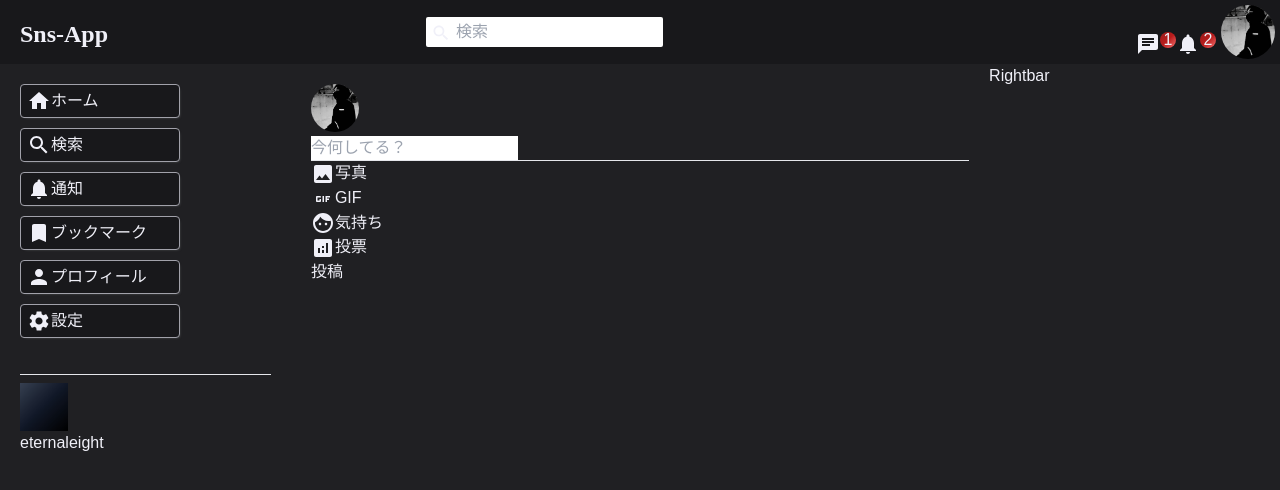
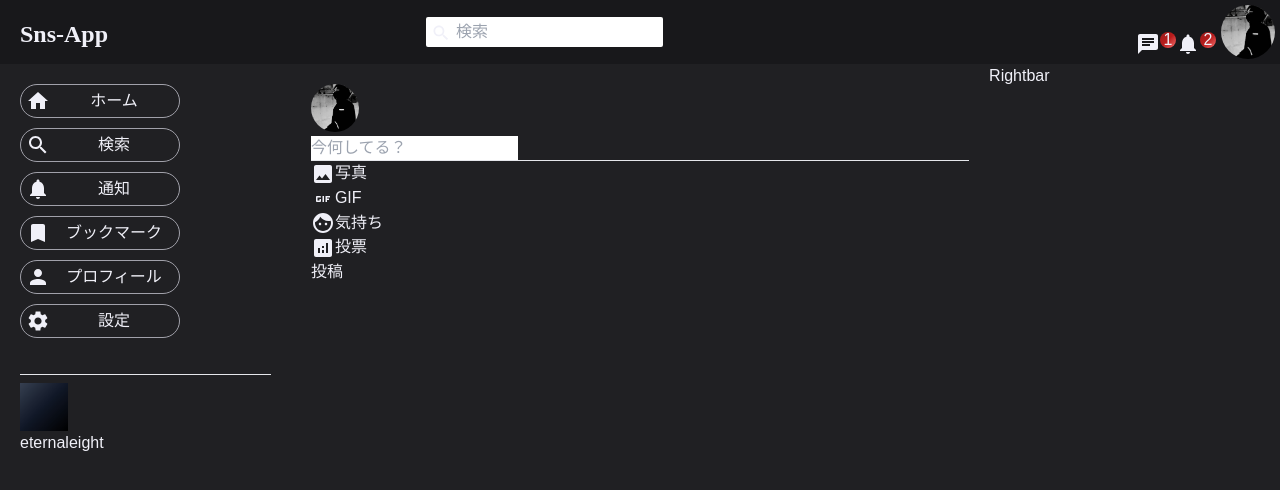
Before and after one commit to eternaleight/geek-sns, a React (Create React App) app: page / in a window 1280 px wide. Shown: the top 490 px of the page. Built offline with nearby package versions, Linux system fonts and the light colour scheme; a small style sheet from the web is missing; the HTML template or start-up script is replaced by a standard one.

Commit message:
fix(button): add effective animation for button

```diff
--- a/src/App.scss
+++ b/src/App.scss
@@ -15,3 +15,63 @@ body {
 input {
   color: #000;
 }
+
+.Btn{
+  position: relative;
+}
+
+.Btn-Text{
+  width: 100%;
+  height: 100%;
+  z-index: 10;
+}
+
+.Btn-Text:after{
+  content: "";
+  position: absolute;
+  top: 0;
+  left: 0px;
+  bottom: 0;
+  width: 0;
+  display: block;
+  background: #101010f0;
+  z-index: -1;
+  transition: 0.05s;
+}
+
+
+.Btn-Text:hover{
+  color: #fff;
+}
+
+
+.Btn-Text:hover:after{
+  width: 100%;
+  animation: rounded 0.5s;
+}
+
+
+@keyframes rounded
+{
+  0% {
+  border-radius: 20px;
+  }
+  100% {
+  border-radius: 0px;
+  }
+}
+
+@keyframes rounded-reverse
+{
+  0% {
+  border-radius: 20px;
+  background: #333;
+  }
+  70% {
+  background: transparent;
+  }
+  100% {
+  border-radius: 20px;
+  background: transparent;
+  }
+}
--- a/src/components/Sidebar.tsx
+++ b/src/components/Sidebar.tsx
@@ -10,9 +10,10 @@ import {
 const style = {
   sidebarWrapper: `p-[20px]`,
   sidebarList: ``,
-  sidebarListItem: `hover:bg-zinc-800 bg-zinc-900 border-[0.9px] border-zinc-400 flex w-[10rem] items-center mb-[10px] px-[6px] py-[4px] cursor-pointer shadow-[2px_2px_3px_-3px_#b0b5b5aa] hover:shadow-none  rounded-[4px] hover:rounded-[20px] duration-[.15s]`,
-  sidebarListIcon: ``,
-  sidebarListText: ``,
+  sidebarListItem: `text-center bg-[#202023] border-[0.9px] hover:border-[0.9px] border-zinc-400 flex w-[10rem] items-center mb-[10px] px-[6px] py-[4px] cursor-pointer  hover:shadow-none rounded-[20px] hover:rounded-[0px] hover:border-zinc-400 duration-[.15s] Btn `,
+  sidebarListIcon: `absolute left-[5px]`,
+  sidebarListText: `ml-7 Btn-Text`,
+  transparent: `Btn-Text content-[""] after:bg-transparent after:w-[100%]`,
 }
 
 const Sidebar: React.FC = () => (
@@ -20,40 +21,46 @@ const Sidebar: React.FC = () => (
     <div className={style.sidebarWrapper}>
       <ul className={style.sidebarList}>
         <li className={style.sidebarListItem}>
-          <Home className={style.sidebarListIcon} />
           <span className={style.sidebarListText}>
+            <div className={style.transparent}></div>
+            <Home className={style.sidebarListIcon} />
             ホーム
           </span>
         </li>
         <li className={style.sidebarListItem}>
-          <Search className={style.sidebarListIcon} />
           <span className={style.sidebarListText}>
+            <div className={style.transparent}></div>
+            <Search className={style.sidebarListIcon} />
             検索
           </span>
         </li>
         <li className={style.sidebarListItem}>
-          <Notifications
-            className={style.sidebarListIcon}
-          />
           <span className={style.sidebarListText}>
+            <div className={style.transparent}></div>
+            <Notifications
+              className={style.sidebarListIcon}
+            />
             通知
           </span>
         </li>
         <li className={style.sidebarListItem}>
-          <Bookmark className={style.sidebarListIcon} />
           <span className={style.sidebarListText}>
+            <div className={style.transparent}></div>
+            <Bookmark className={style.sidebarListIcon} />
             ブックマーク
           </span>
         </li>
         <li className={style.sidebarListItem}>
-          <Person className={style.sidebarListIcon} />
           <span className={style.sidebarListText}>
+            <div className={style.transparent}></div>
+            <Person className={style.sidebarListIcon} />
             プロフィール
           </span>
         </li>
         <li className={style.sidebarListItem}>
-          <Settings className={style.sidebarListIcon} />
           <span className={style.sidebarListText}>
+            <div className={style.transparent}></div>
+            <Settings className={style.sidebarListIcon} />
             設定
           </span>
         </li>
--- a/src/components/Topbar.tsx
+++ b/src/components/Topbar.tsx
@@ -6,7 +6,7 @@ import {
 import React, { useState, useEffect } from 'react'
 
 const style = {
-  topbarContainerBlur: `backdrop-blur duration-700 bg-[#161B2100] flex w-full items-center sticky top-0 z-50`,
+  topbarContainerBlur: `backdrop-blur furation-700 bg-[#161B2100] flex w-full items-center sticky top-0 z-50`,
   topbarContainer: `backdrop-blur bg-zinc-900 flex w-full items-center duration-700 sticky top-0 z-50`,
   topbarIconBadge: `flex items-center w-[1rem] h-[1rem] bg-gradient-to-br from-red-800 via-red-700 to-red-400 rounded-full justify-center topbarIconBadge`,
 }
--- a/tailwind.config.js
+++ b/tailwind.config.js
@@ -19,5 +19,5 @@ module.exports = {
     },
   },
   plugins: [],
-  important: true,
+  important: true
 }
```
